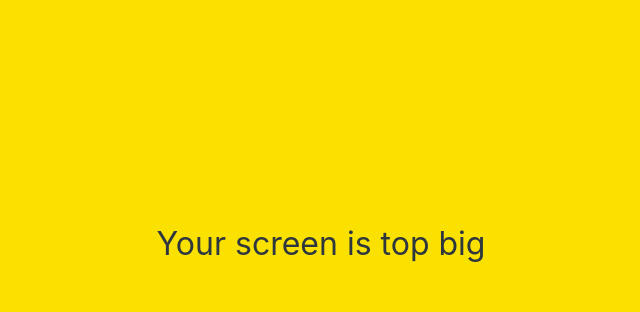
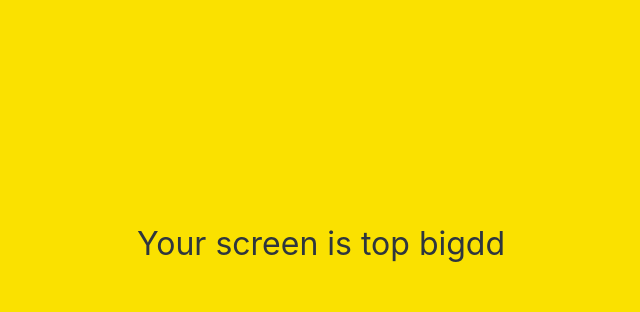
Before and after one commit to wwvmmn/Donghyeon, a plain HTML site: page donghyeon.html in a window 1280 px wide. Shown: the part 156-468 px from the top of the page, without its empty margins (319-959 px from the left). Drawn offline with Linux system fonts and the light colour scheme.

Commit message:
Update donghyeon.html

```diff
--- a/donghyeon.html
+++ b/donghyeon.html
@@ -37,7 +37,7 @@
         <a href="#">Find Kokoa Account or Password</a>
     </form>
     <div id="no-moblie">
-        <span>Your screen is top big</span>
+        <span>Your screen is top bigdd</span>
     </div>
     <script src="https://kit.fontawesome.com/6478f529f2.js" crossorigin="anonymous">
     </script>
```
